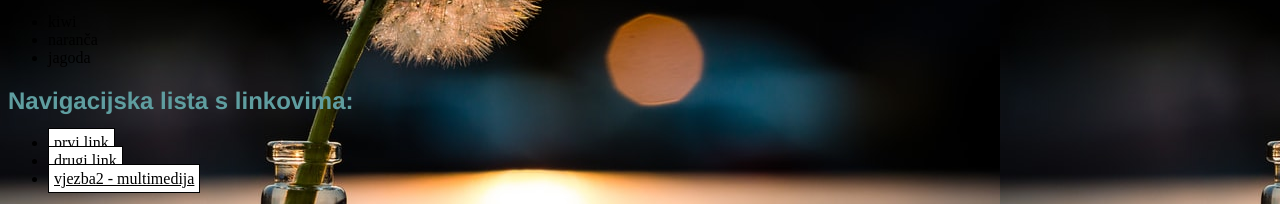
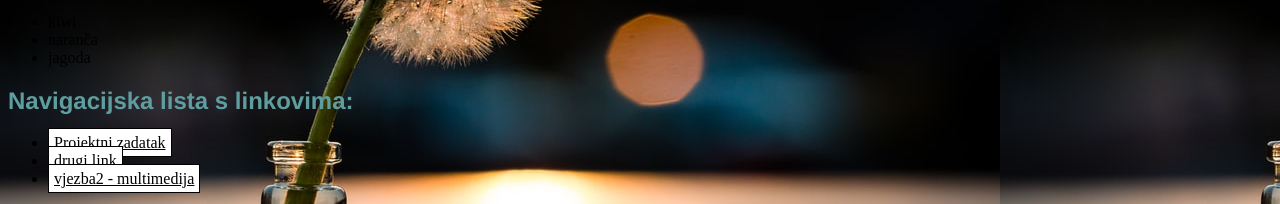
Before and after one commit to emiichi/Emina-Fetahovic, a plain HTML site: page index.html in a window 1280 px wide. Shown: the part 911-1115 px from the top of the page. Drawn offline with Linux system fonts and the light colour scheme; files whose address does not match are found by name.

Commit message:
Update index.html

```diff
--- a/index.html
+++ b/index.html
@@ -42,7 +42,7 @@
 	<nav>
 
 	    <ul>
-		    <li><a href="#">prvi link</a></li>
+		    <li><a href="Web stranica2/index.html">Projektni zadatak</a></li>
 			<li><a href="#">drugi link</a></li>
 			<li><a href="vjezba2.html">vjezba2 - multimedija</a></li>
 		</ul>
```
